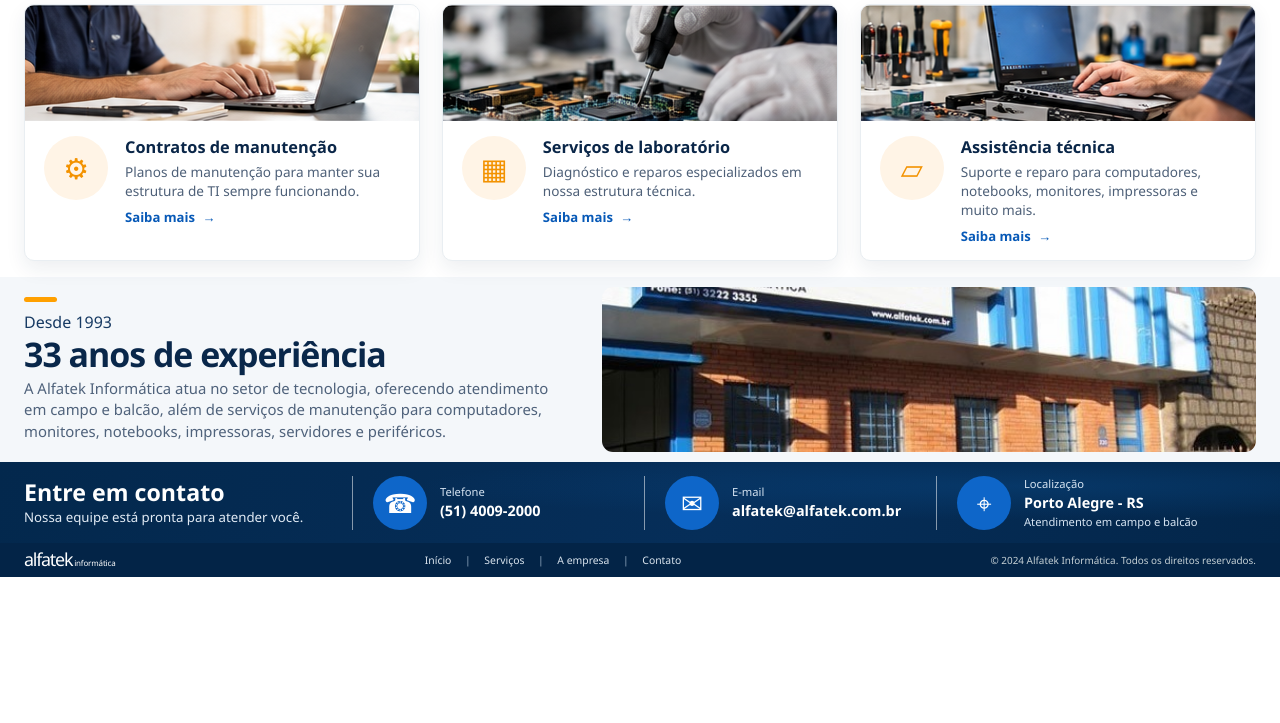
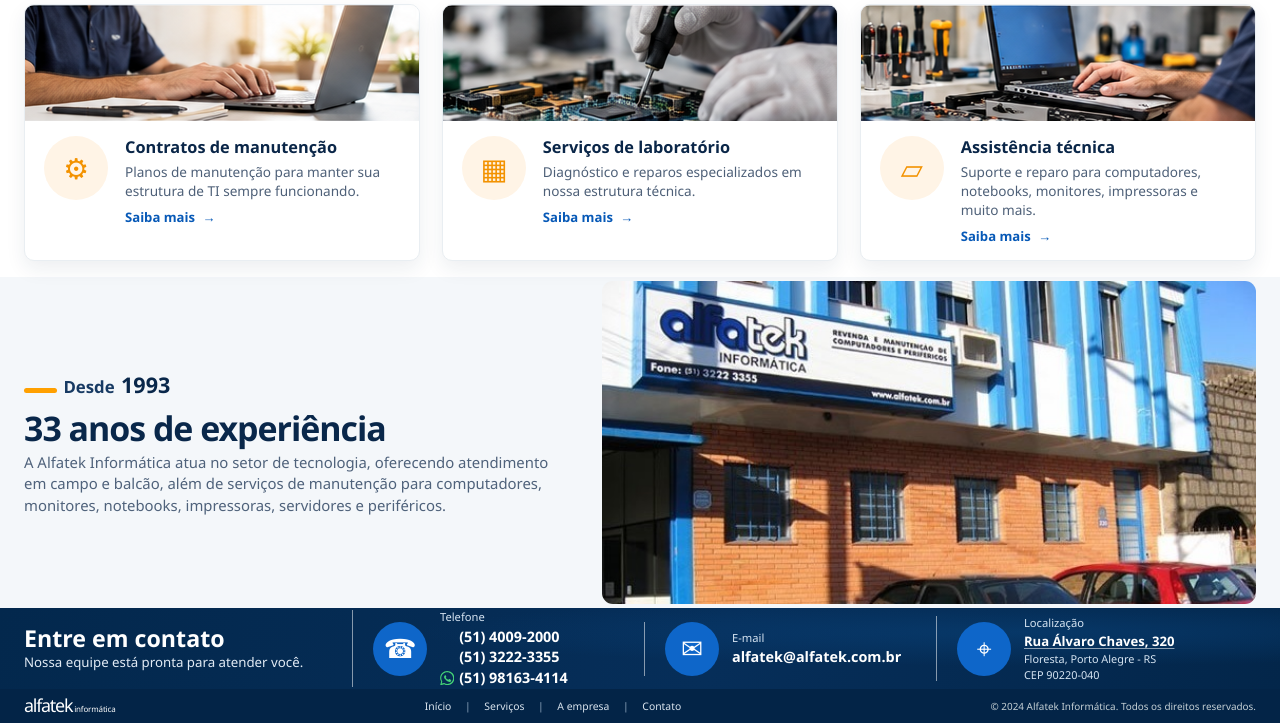
Before and after one commit to MauroTi/.Alfasite, a PHP site: page / in a window 1280 px wide. Shown: the part 423-1146 px from the top of the page. Before the commit the page ends 1000 px from the top, so only its background shows below. Run offline with PHP 8.4, Linux system fonts and the light colour scheme.

Commit message:
v1.2: Atualiza contatos e apresentação do frontend

```diff
--- a/frontend/index.html
+++ b/frontend/index.html
@@ -96,9 +96,9 @@
       </section>
       <section class="contact-band" id="contato" aria-labelledby="contact-title"><div class="container contact-inner">
         <div class="contact-lead"><h2 id="contact-title">Entre em contato</h2><p>Nossa equipe está pronta para atender você.</p></div>
-        <div class="contact-item"><span class="contact-icon" aria-hidden="true">☎</span><p><small>Telefone</small><a href="tel:+555140092000">(51) 4009-2000</a></p></div>
+        <div class="contact-item"><span class="contact-icon" aria-hidden="true">☎</span><p class="contact-phones"><small>Telefone</small><a href="tel:+555140092000">(51) 4009-2000</a><a href="tel:+555132223355">(51) 3222-3355</a><a class="contact-whatsapp" href="https://wa.me/5551981634114" target="_blank" rel="noopener noreferrer"><svg class="whatsapp-icon" viewBox="0 0 24 24" aria-hidden="true"><path d="M20.5 3.5A11.8 11.8 0 0 0 12.1 0C5.6 0 .3 5.3.3 11.8c0 2.1.5 4.1 1.6 5.9L.2 24l6.5-1.7a11.8 11.8 0 0 0 5.4 1.3h.1c6.5 0 11.8-5.3 11.8-11.8 0-3.1-1.2-6.1-3.5-8.3ZM12.1 21.6a9.8 9.8 0 0 1-5-1.4l-.4-.2-3.8 1 1-3.7-.3-.4a9.8 9.8 0 0 1-1.5-5.2c0-5.4 4.4-9.8 9.9-9.8 2.6 0 5.1 1 7 2.9a9.8 9.8 0 0 1 2.9 7c0 5.4-4.4 9.8-9.8 9.8Zm5.4-7.3c-.3-.1-1.6-.8-1.9-.9-.2-.1-.4-.1-.6.1l-.9 1.1c-.2.2-.3.2-.6.1-1.6-.8-2.7-1.5-3.8-3.3-.3-.5.3-.5.8-1.5.1-.2 0-.4 0-.5l-.8-2c-.2-.5-.4-.4-.6-.4h-.5c-.2 0-.5.1-.7.3-.8.8-1.1 1.7-1.1 2.6 0 1.5 1.1 3 1.3 3.2.1.2 2.1 3.2 5.1 4.4 1.9.8 2.6.8 3.5.7 1.1-.2 1.6-.7 1.9-1.4.2-.4.2-.9.2-1 0-.1-.2-.2-.5-.4Z"/></svg><span>(51) 98163-4114</span></a></p></div>
         <div class="contact-item"><span class="contact-icon" aria-hidden="true">✉</span><p><small>E-mail</small><a href="mailto:alfatek@alfatek.com.br">alfatek@alfatek.com.br</a></p></div>
-        <div class="contact-item"><span class="contact-icon" aria-hidden="true">⌖</span><p><small>Localização</small><strong>Porto Alegre - RS</strong><span>Atendimento em campo e balcão</span></p></div>
+        <div class="contact-item"><span class="contact-icon" aria-hidden="true">⌖</span><p class="contact-location"><small>Localização</small><a class="address-map-link" href="https://www.google.com/maps/search/?api=1&query=Rua%20%C3%81lvaro%20Chaves%2C%20320%2C%20Floresta%2C%20Porto%20Alegre%20-%20RS%2C%2090220-040" target="_blank" rel="noopener noreferrer">Rua Álvaro Chaves, 320</a><span>Floresta, Porto Alegre - RS</span><span>CEP 90220-040</span></p></div>
       </div></section>
     </main>
 
--- a/frontend/styles/main.css
+++ b/frontend/styles/main.css
@@ -15,8 +15,8 @@
 .header-top { display: flex; min-height: 70px; align-items: center; gap: 1.8rem; }
 .brand { display: flex; align-items: center; gap: 1.8rem; }
 .brand-home { display: flex; align-items: center; gap: 1.9rem; text-decoration: none; }
-.brand-logo-window { display: block; width: 176px; height: 64px; overflow: hidden; }
-.brand-logo-window img { width: 100%; height: 100%; object-fit: contain; }
+.brand-logo-window { display: block; width: 176px; height: 64px; overflow: hidden; background: #fff; border-radius: 4px; }
+.brand-logo-window img { width: 100%; height: 100%; object-fit: contain; border-radius: 0; }
 .brand-age { display: flex; width: 56px; height: 56px; flex: 0 0 56px; flex-direction: column; align-items: center; justify-content: center; color: #07559f; background: #fff; border: 2px solid #0759a5; border-radius: 50%; font-size: .67rem; font-weight: 700; line-height: 1.05; }
 .brand-age strong { font-size: 1.35rem; line-height: 1.05; }
 .brand-phone { color: #092c55; font-size: 1rem; font-weight: 750; text-decoration: none; white-space: nowrap; }
@@ -70,12 +70,12 @@
 .history-inner { padding-block: .25rem; }
 .history-card { display: grid; min-height: 177px; grid-template-columns: .91fr 1.09fr; align-items: center; gap: 2rem; }
 .history-copy { padding-block: .5rem; }
-.history-copy .eyebrow { margin: 0 0 .15rem; color: #173a63; font-size: 1rem; }
-.history-copy .eyebrow span { color: inherit; }
+.history-copy .eyebrow { display: flex; align-items: baseline; gap: .4rem; margin: 0 0 .55rem; color: #173a63; font-size: 1.05rem; font-weight: 650; }
+.history-copy .eyebrow span { color: #09274a; font-size: 1.35rem; font-weight: 800; }
 .history-copy .eyebrow::before { display: block; width: 33px; height: 5px; margin-bottom: .55rem; background: #ffa000; border-radius: 99px; content: ""; }
 .history-copy h2 { margin: 0 0 .35rem; color: #09274a; font-size: clamp(1.65rem, 2.65vw, 2.45rem); font-weight: 750; line-height: 1.05; letter-spacing: -.03em; }
 .history-copy > p:not(.eyebrow) { max-width: 610px; margin: 0; color: #4f627b; font-size: .93rem; line-height: 1.45; }
-.history-card > img { width: 100%; height: 165px; object-fit: cover; object-position: center 55%; border-radius: 11px; }
+.history-card > img { display: block; width: 100%; height: auto; object-fit: contain; object-position: center top; border-radius: 11px; }
 
 /* Barra de contato e rodapé usam azul escuro contínuo como no mockup. */
 .contact-band { color: #fff; background: radial-gradient(ellipse at 80% 30%, rgb(10 72 131 / 45%), transparent 42%), linear-gradient(110deg, #03284d, #062e59 56%, #03264a); }
@@ -107,6 +107,7 @@
 :root[data-theme="dark"] .service-card p, :root[data-theme="dark"] .history-copy > p:not(.eyebrow) { color: var(--text-muted); }
 :root[data-theme="dark"] .service-card { border-color: var(--border-color); }
 :root[data-theme="dark"] .history-section { background: var(--surface-muted); }
+:root[data-theme="dark"] .history-copy .eyebrow, :root[data-theme="dark"] .history-copy .eyebrow span { color: var(--text-heading); }
 :root[data-theme="dark"] .theme-toggle { color: #16232c; background: #a6cfe5; }
 
 @media (max-width: 1100px) {
@@ -161,7 +162,7 @@
   .history-card { grid-template-columns: 1fr; gap: .7rem; padding-block: .4rem; }
   .history-copy h2 { font-size: 1.7rem; }
   .history-copy > p:not(.eyebrow) { font-size: .85rem; }
-  .history-card > img { height: 200px; }
+  .history-card > img { height: auto; }
   .contact-inner { grid-template-columns: 1fr 1fr; gap: .7rem 0; padding-block: 1rem; }
   .contact-lead { grid-column: 1 / -1; min-height: auto; padding: 0 0 .45rem; }
   .contact-lead h2 { font-size: 1.35rem; }
@@ -194,3 +195,21 @@
   html { scroll-behavior: auto; }
   *, *::before, *::after { transition-duration: .01ms !important; }
 }
+
+.contact-item .contact-whatsapp { display: inline-flex; align-items: center; gap: .3rem; font-size: .78rem; font-weight: 650; }
+.whatsapp-icon { width: .9rem; height: .9rem; flex: 0 0 .9rem; fill: #45d477; }
+
+.contact-phones { gap: .12rem; }
+.contact-item .contact-phones > small { margin-bottom: .15rem; }
+.contact-item .contact-phones > a { font-variant-numeric: tabular-nums; white-space: nowrap; }
+.contact-item .contact-phones > .contact-whatsapp { margin-top: .08rem; font-size: .9rem; font-weight: 750; }
+.contact-phones > a:not(.contact-whatsapp) { position: relative; padding-left: 1.2rem; }
+.contact-phones > a:not(.contact-whatsapp)::before { position: absolute; left: 0; width: .9rem; content: ""; }
+
+.contact-location { line-height: 1.15; }
+.contact-item .contact-location > strong { font-size: .82rem; }
+.contact-item .contact-location > span { font-size: .68rem; }
+
+.contact-item .contact-location > .address-map-link { color: #fff; font-size: .82rem; font-weight: 750; text-decoration: underline; text-decoration-color: rgb(255 255 255 / 55%); text-underline-offset: .15em; }
+.contact-item .contact-location > .address-map-link:hover { text-decoration-color: #fff; }
+.contact-item .contact-location > .address-map-link:focus-visible { outline: 2px solid #fff; outline-offset: 2px; }
```
